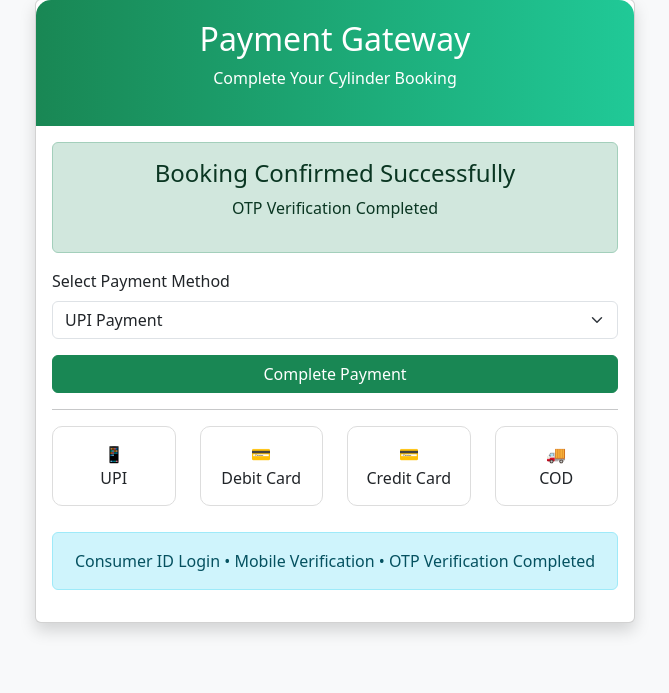
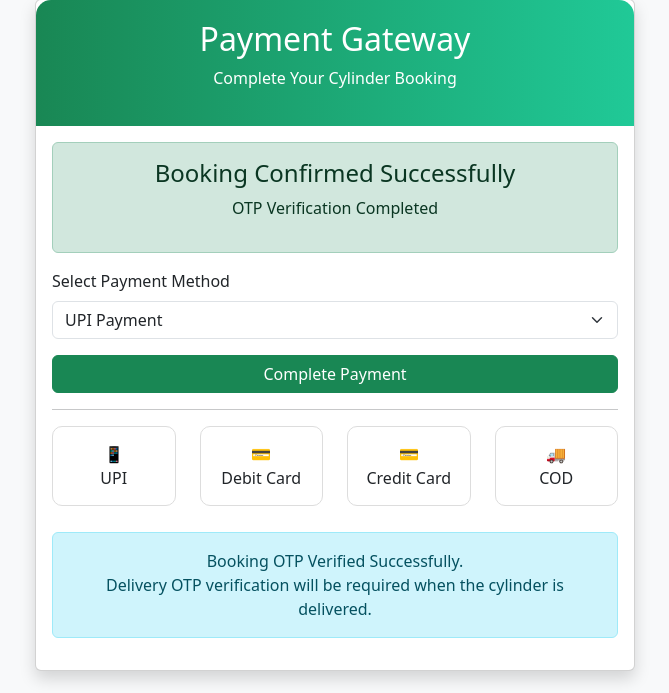
Before and after one commit to shravanikenchu-web/Online-Gas-Booking-System, a Flask app: page /payment in a window 1280 px wide. Shown: the part 107-800 px from the top of the page, without its empty margins (305-974 px from the left). Run offline with Flask 3, Linux system fonts and the light colour scheme; the visitor is signed in with stand-in values (Sample User, id 1).

Commit message:
Update 06_payment.html

```diff
--- a/templates/06_payment.html
+++ b/templates/06_payment.html
@@ -132,7 +132,8 @@
             </div>
 
             <div class="alert alert-info mt-3 text-center">
-                Consumer ID Login • Mobile Verification • OTP Verification Completed
+    Booking OTP Verified Successfully.<br>
+    Delivery OTP verification will be required when the cylinder is delivered.
             </div>
 
         </div>
```
